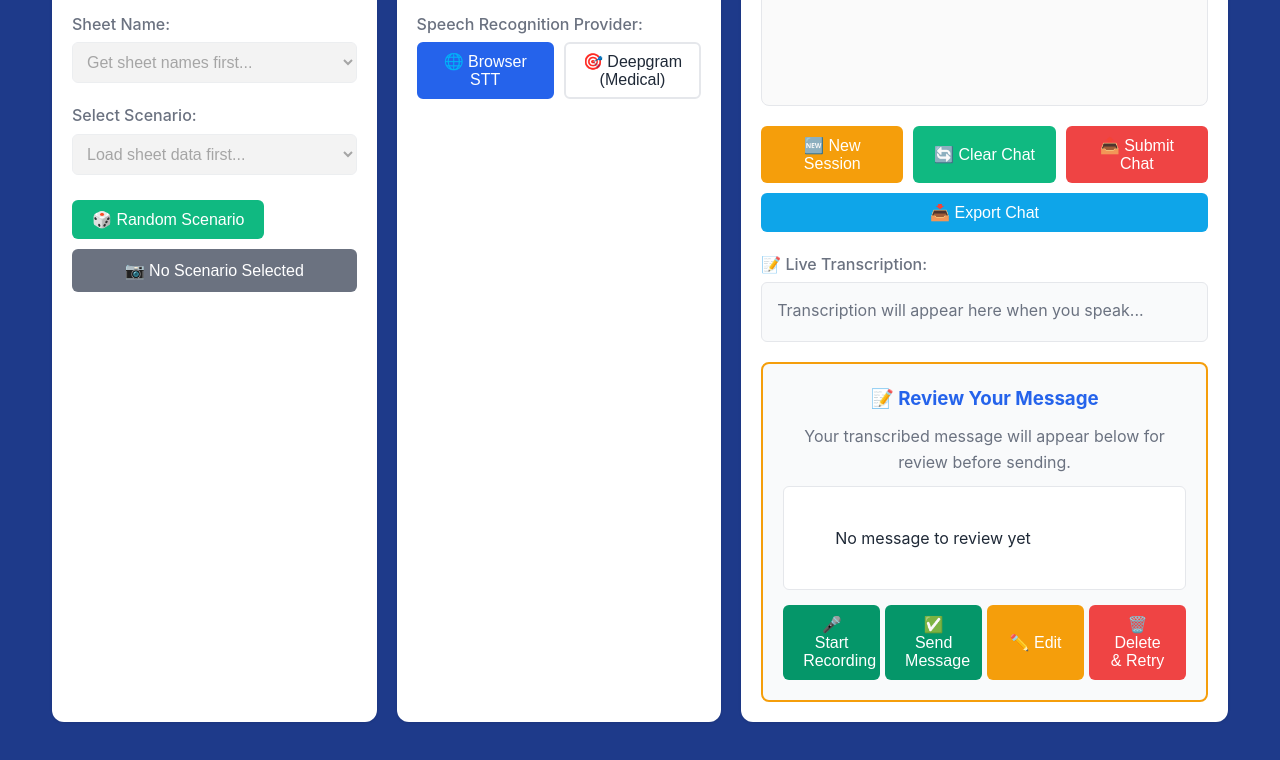
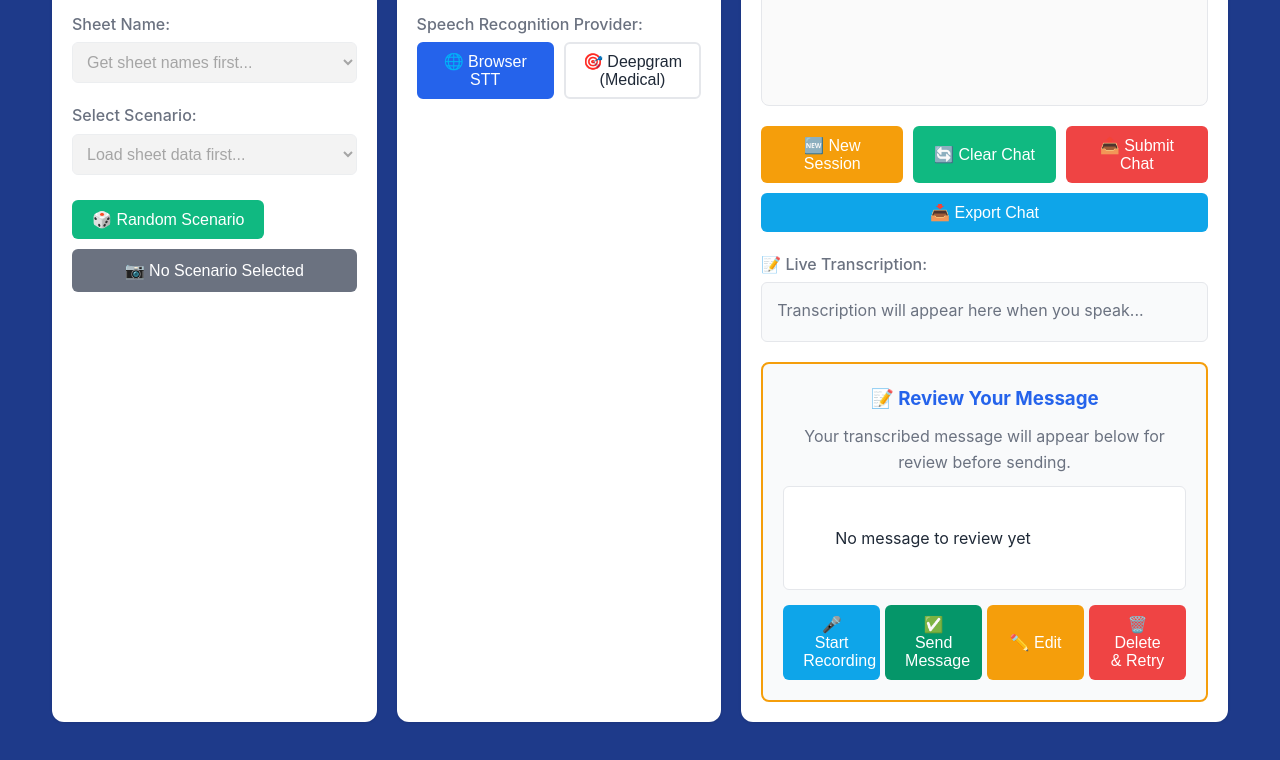
Before and after one commit to bap04223/test-bed-2, a plain HTML site: page index.html in a window 1280 px wide. Shown: the part 876-1636 px from the top of the page. Drawn offline with Linux system fonts and the light colour scheme.

Commit message:
Update index.html

```diff
--- a/index.html
+++ b/index.html
@@ -871,7 +871,7 @@
 
     <div class="review-buttons">
     <button
-        class="btn-success"
+        class="btn-info"
         id="talkButton"
         onclick="toggleRecording()"
     >
```
